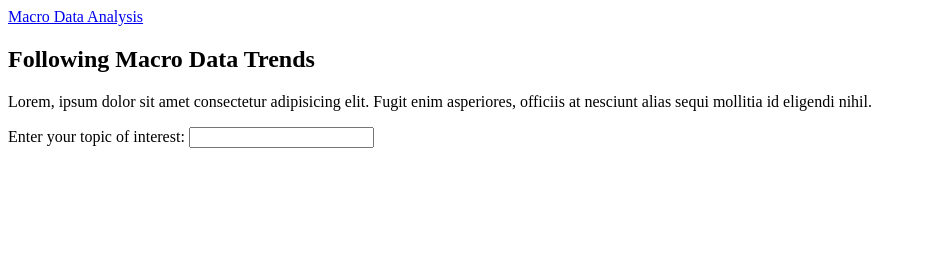
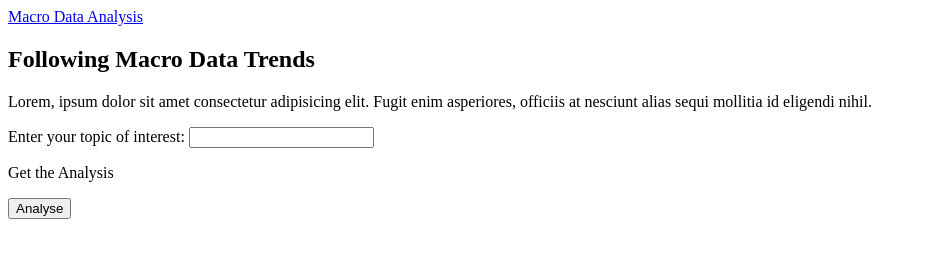
Before and after one commit to edwinlzs/macrodata, a plain HTML site: page dashboard/index.html in a window 1280 px wide. Shown: the whole page, without its empty margins (0-926 px from the left). Drawn offline with Linux system fonts and the light colour scheme.

Commit message:
more frontend basics

```diff
--- a/dashboard/index.html
+++ b/dashboard/index.html
@@ -18,11 +18,17 @@
             <h1><span>Following Macro Data Trends</span></h1>
 
             <p>Lorem, ipsum dolor sit amet consectetur adipisicing elit. Fugit enim asperiores, officiis at nesciunt alias sequi mollitia id eligendi nihil.</p>
-            <form action="">
-                <label for="topic">Enter your topic of interest:</label>
-                <input type='text' name='topic' id='topic'>
-                </label>
-            </form>
+            <div class="form-container">
+                <form action="">
+                    <div class="form-left">
+                        <label for="topic">Enter your topic of interest:</label>
+                        <input type='text' name='topic' id='topic'>
+                        <p>Get the Analysis</p>
+                    </div>
+
+                    <input type="button" value="Analyse">
+                </form>
+            </div>
         </section>
         <section>
 
```
